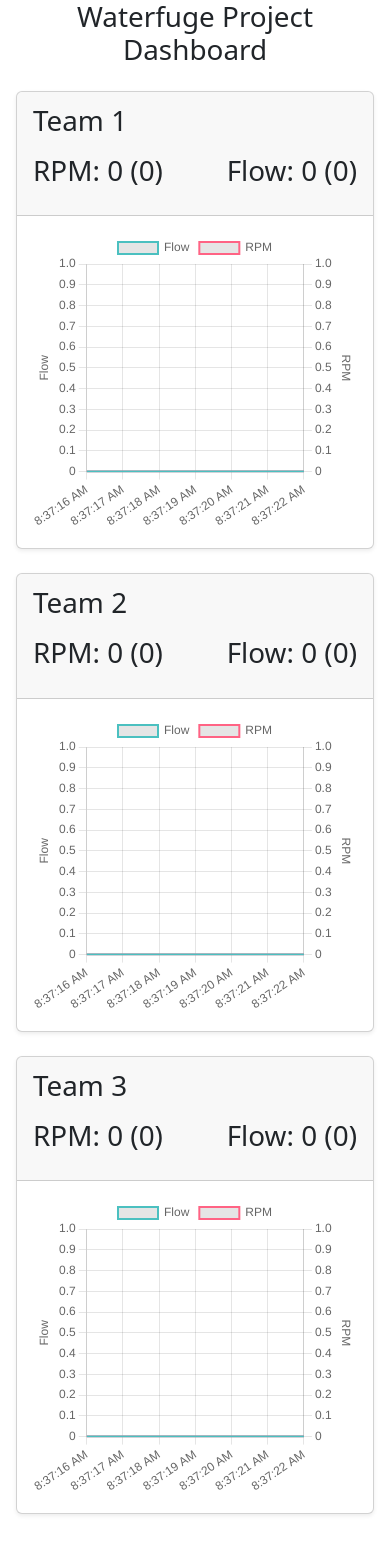
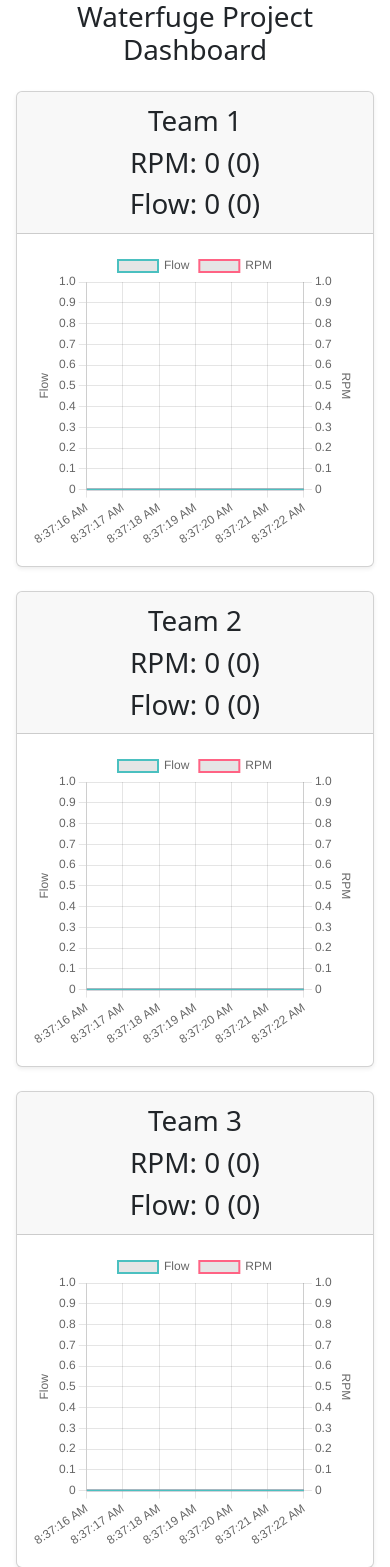
Before and after one commit to JonahderTyp/waterfuge, a Flask app: page /overview in a window 390 px wide. Shown: the top 1567 px of the page. Before the commit the page ends 1515 px from the top, so only its background shows below. Run offline with Flask 3, Linux system fonts and the light colour scheme; data comes from the database, SQL or seed files in the repository; some libraries are stand-ins or nearby versions.

Commit message:
feat: improve team card layout for better responsiveness and readability

```diff
--- a/server/waterfuge/site/templates/teamcard.html
+++ b/server/waterfuge/site/templates/teamcard.html
@@ -1,24 +1,28 @@
 {% macro teamcard(team_id) %}
 <div class="card shadow-sm position-relative">
-    <div class="card-header">
-        <div class="row">
-            <div class="col-md-6 d-flex justify-content-start">
-                <p class="card-title text-center fs-1">
+    <div class="card-header
+            d-flex
+            align-items-center
+            justify-content-between
+            flex-column flex-md-row">
+        <div>
+            <p class="card-title fs-1 mb-0 text-center">
                 <span class="card-{{ team_id }}-name">
                     Kein Sensor Regestriert
                 </span>
             </p>
         </div>
-            <div class="col-md-6 d-flex justify-content-between">
-                <div class="m-0 p-0">
-                    <p class="fs-1">RPM: <span class="card-{{ team_id }}-rpm"></span> (<span
-                            class="card-{{ team_id }}-rpmmax"></span>)</p>
+        <div>
+            <p class="fs-1 mb-0">
+                RPM: <span class="card-{{ team_id }}-rpm"></span>
+                (<span class="card-{{ team_id }}-rpmmax"></span>)
+            </p>
         </div>
-                <div class="m-0 p-0">
-                    <p class="fs-1">Flow: <span class="card-{{ team_id }}-flow"></span> (<span
-                            class="card-{{ team_id }}-flowmax"></span>)</p>
-                </div>
-            </div>
+        <div>
+            <p class="fs-1 mb-0">
+                Flow: <span class="card-{{ team_id }}-flow"></span>
+                (<span class="card-{{ team_id }}-flowmax"></span>)
+            </p>
         </div>
     </div>
 
```
Lines whose indentation alone changed are shown as unchanged.
